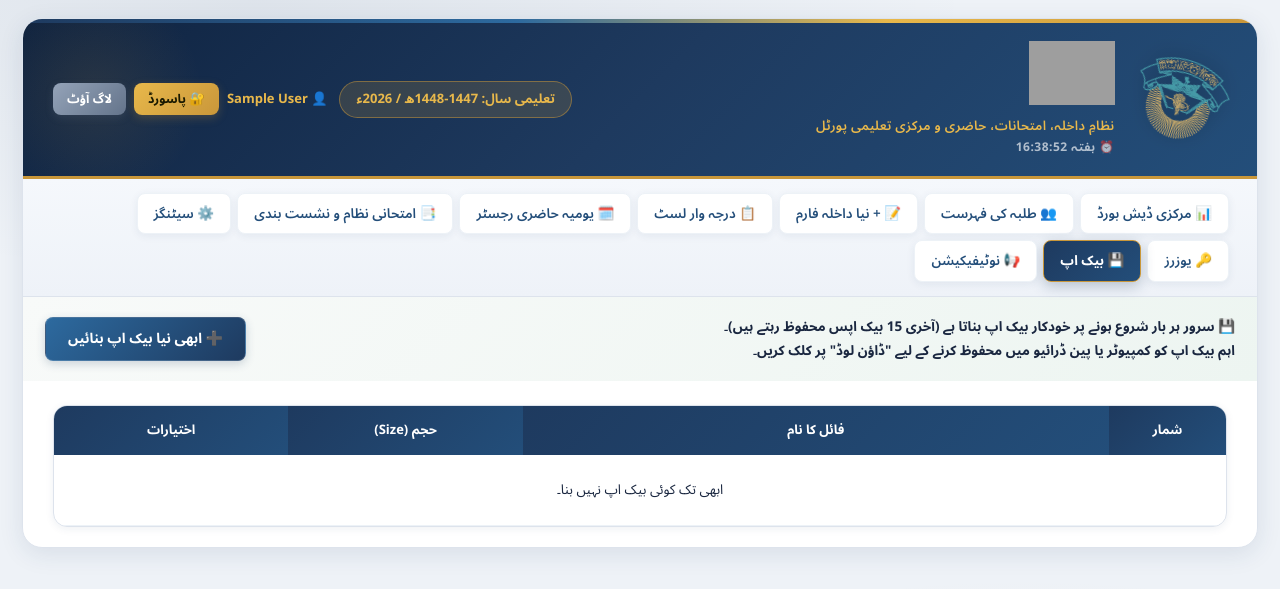
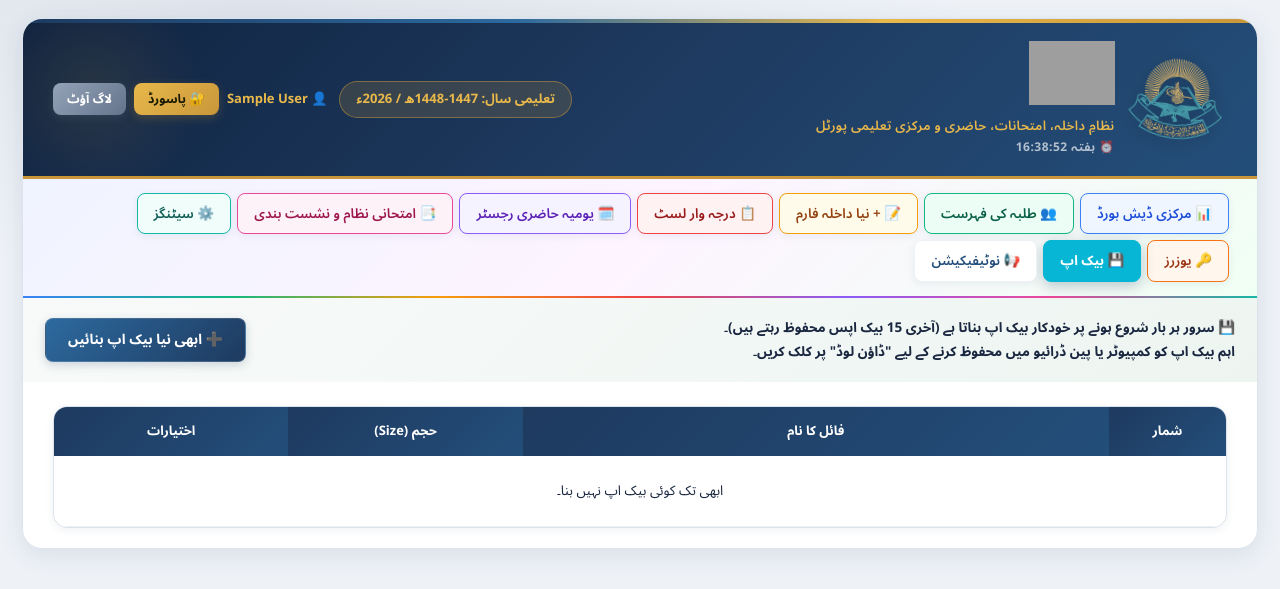
Before and after one commit to majid-7557472/mudrsa-managment, a Flask app: page /backups in a window 1280 px wide. Shown: the top 589 px of the page. Run offline with Flask 3, Linux system fonts and the light colour scheme; the visitor is signed in with stand-in values (Sample User, id 1); data that the repository does not hold is empty; some web fonts are replaced; grey boxes are pictures that could not be loaded.

Commit message:
7 colorful nav items + left-right swing logo animation

```diff
--- a/static/style.css
+++ b/static/style.css
@@ -718,3 +718,79 @@
     position: relative;
     z-index: 1;
 }
+
+/* ===== 7 رنگین نیویگیشن آئٹمز ===== */
+.nav-item:nth-child(1) { border-color: #3b82f6; color: #1d4ed8; background: #eff6ff; }
+.nav-item:nth-child(1):hover, .nav-item:nth-child(1).active { background: #3b82f6; color: #fff; border-color: #3b82f6; }
+
+.nav-item:nth-child(2) { border-color: #10b981; color: #065f46; background: #ecfdf5; }
+.nav-item:nth-child(2):hover, .nav-item:nth-child(2).active { background: #10b981; color: #fff; border-color: #10b981; }
+
+.nav-item:nth-child(3) { border-color: #f59e0b; color: #92400e; background: #fffbeb; }
+.nav-item:nth-child(3):hover, .nav-item:nth-child(3).active { background: #f59e0b; color: #fff; border-color: #f59e0b; }
+
+.nav-item:nth-child(4) { border-color: #ef4444; color: #991b1b; background: #fef2f2; }
+.nav-item:nth-child(4):hover, .nav-item:nth-child(4).active { background: #ef4444; color: #fff; border-color: #ef4444; }
+
+.nav-item:nth-child(5) { border-color: #8b5cf6; color: #5b21b6; background: #f5f3ff; }
+.nav-item:nth-child(5):hover, .nav-item:nth-child(5).active { background: #8b5cf6; color: #fff; border-color: #8b5cf6; }
+
+.nav-item:nth-child(6) { border-color: #ec4899; color: #9d174d; background: #fdf2f8; }
+.nav-item:nth-child(6):hover, .nav-item:nth-child(6).active { background: #ec4899; color: #fff; border-color: #ec4899; }
+
+.nav-item:nth-child(7) { border-color: #14b8a6; color: #115e59; background: #f0fdfa; }
+.nav-item:nth-child(7):hover, .nav-item:nth-child(7).active { background: #14b8a6; color: #fff; border-color: #14b8a6; }
+
+.nav-item:nth-child(8) { border-color: #f97316; color: #9a3412; background: #fff7ed; }
+.nav-item:nth-child(8):hover, .nav-item:nth-child(8).active { background: #f97316; color: #fff; border-color: #f97316; }
+
+.nav-item:nth-child(9) { border-color: #06b6d4; color: #164e63; background: #ecfeff; }
+.nav-item:nth-child(9):hover, .nav-item:nth-child(9).active { background: #06b6d4; color: #fff; border-color: #06b6d4; }
+
+/* ===== نیویگیشن بار رنگین پس منظر ===== */
+.main-nav {
+    background: linear-gradient(135deg, #f0f4ff 0%, #fdf4ff 50%, #f0fff4 100%) !important;
+    border-bottom: 2px solid transparent !important;
+    border-image: linear-gradient(90deg, #3b82f6, #10b981, #f59e0b, #ef4444, #8b5cf6, #ec4899, #14b8a6) 1 !important;
+    padding: 14px 28px !important;
+}
+
+/* ===== بائیں دائیں جھولتا لوگو ===== */
+.brand-logo-mono {
+    animation: swingLR 2s ease-in-out infinite !important;
+    transform-origin: top center !important;
+}
+
+.brand-logo-mono:hover {
+    animation: swingLRFast 0.6s ease-in-out infinite !important;
+    filter: drop-shadow(0 0 14px rgba(232,184,75,0.7)) brightness(1.15) !important;
+}
+
+@keyframes swingLR {
+    0%   { transform: rotate(-15deg); }
+    50%  { transform: rotate(15deg); }
+    100% { transform: rotate(-15deg); }
+}
+
+@keyframes swingLRFast {
+    0%   { transform: rotate(-25deg); }
+    50%  { transform: rotate(25deg); }
+    100% { transform: rotate(-25deg); }
+}
+
+/* ===== لاگ ان پیج لوگو بھی بائیں دائیں ===== */
+.login-logo {
+    animation: swingLR 2s ease-in-out infinite !important;
+    transform-origin: top center !important;
+}
+
+.login-logo:hover {
+    animation: swingLRFast 0.6s ease-in-out infinite !important;
+    filter: drop-shadow(0 0 14px rgba(232,184,75,0.8)) !important;
+}
+
+/* ===== Loader Logo بھی swing ===== */
+.loader-logo {
+    animation: swingLR 1s ease-in-out infinite !important;
+    transform-origin: top center !important;
+}
--- a/templates/base.html
+++ b/templates/base.html
@@ -18,27 +18,29 @@
     <link rel="stylesheet" href="{{ url_for('static', filename='style.css') }}">
 
     <style>
-        /* ===== گھومتا لوگو ===== */
+        /* ===== بائیں دائیں جھولتا لوگو ===== */
         .brand-logo-mono {
-            animation: spinLogo 12s linear infinite;
-            transform-origin: center center;
+            animation: swingLogo 2s ease-in-out infinite;
+            transform-origin: top center;
             cursor: pointer;
             transition: filter 0.3s ease;
         }
 
         .brand-logo-mono:hover {
-            animation: spinLogoFast 1.5s linear infinite;
-            filter: drop-shadow(0 0 14px rgba(232,184,75,0.7)) brightness(1.15);
+            animation: swingLogoFast 0.5s ease-in-out infinite;
+            filter: drop-shadow(0 0 18px rgba(232,184,75,0.9)) brightness(1.2);
         }
 
-        @keyframes spinLogo {
-            from { transform: rotate(0deg); }
-            to   { transform: rotate(360deg); }
+        @keyframes swingLogo {
+            0%   { transform: rotate(-18deg); }
+            50%  { transform: rotate(18deg); }
+            100% { transform: rotate(-18deg); }
         }
 
-        @keyframes spinLogoFast {
-            from { transform: rotate(0deg); }
-            to   { transform: rotate(360deg); }
+        @keyframes swingLogoFast {
+            0%   { transform: rotate(-30deg); }
+            50%  { transform: rotate(30deg); }
+            100% { transform: rotate(-30deg); }
         }
 
         /* ===== Page Loader ===== */
@@ -63,8 +65,9 @@
         .loader-logo {
             width: 90px;
             height: 90px;
-            animation: spinLogo 1.2s linear infinite;
+            animation: swingLogo 1s ease-in-out infinite;
             filter: drop-shadow(0 0 20px rgba(232,184,75,0.5));
+            transform-origin: top center;
         }
 
         .loader-text {
```
